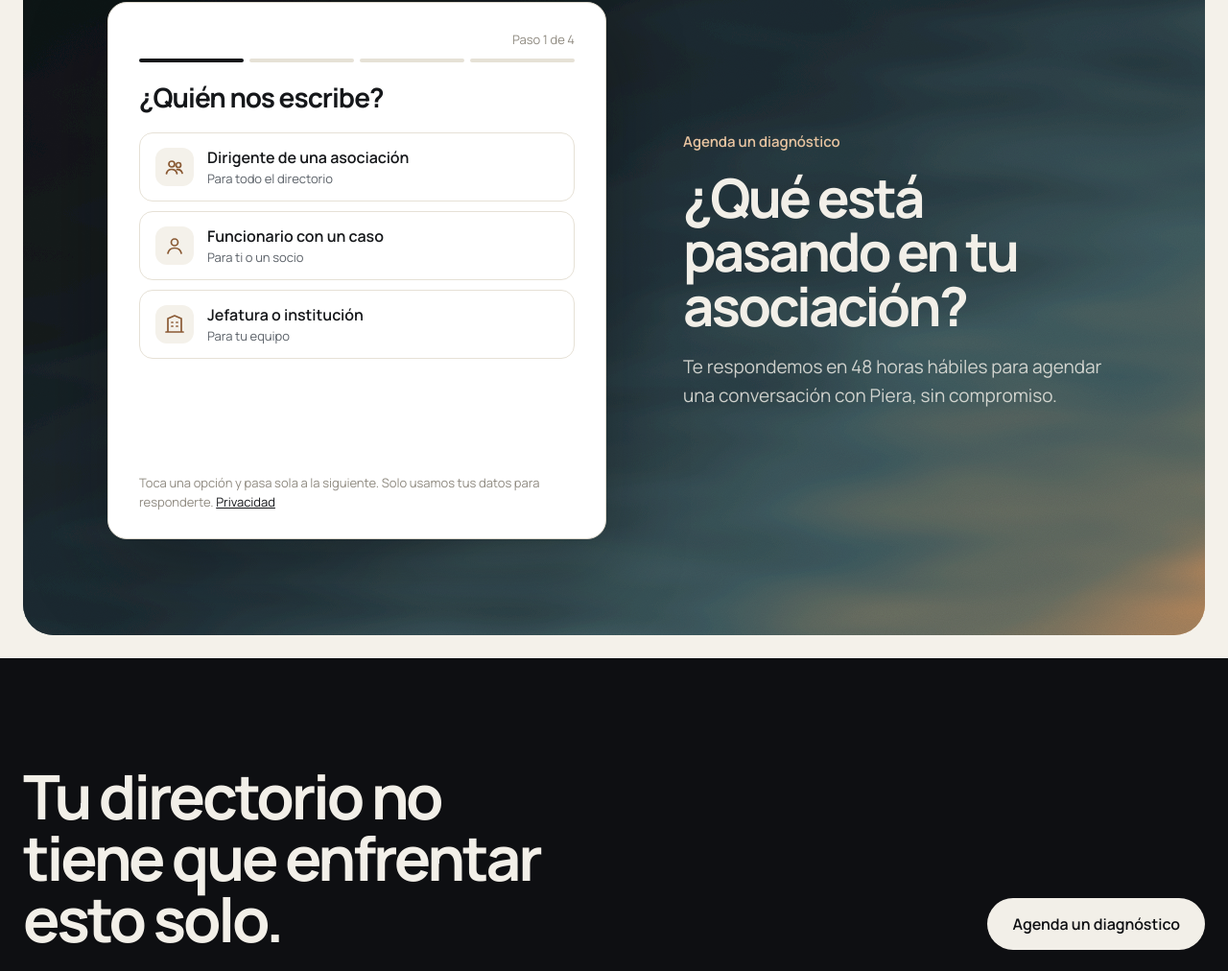
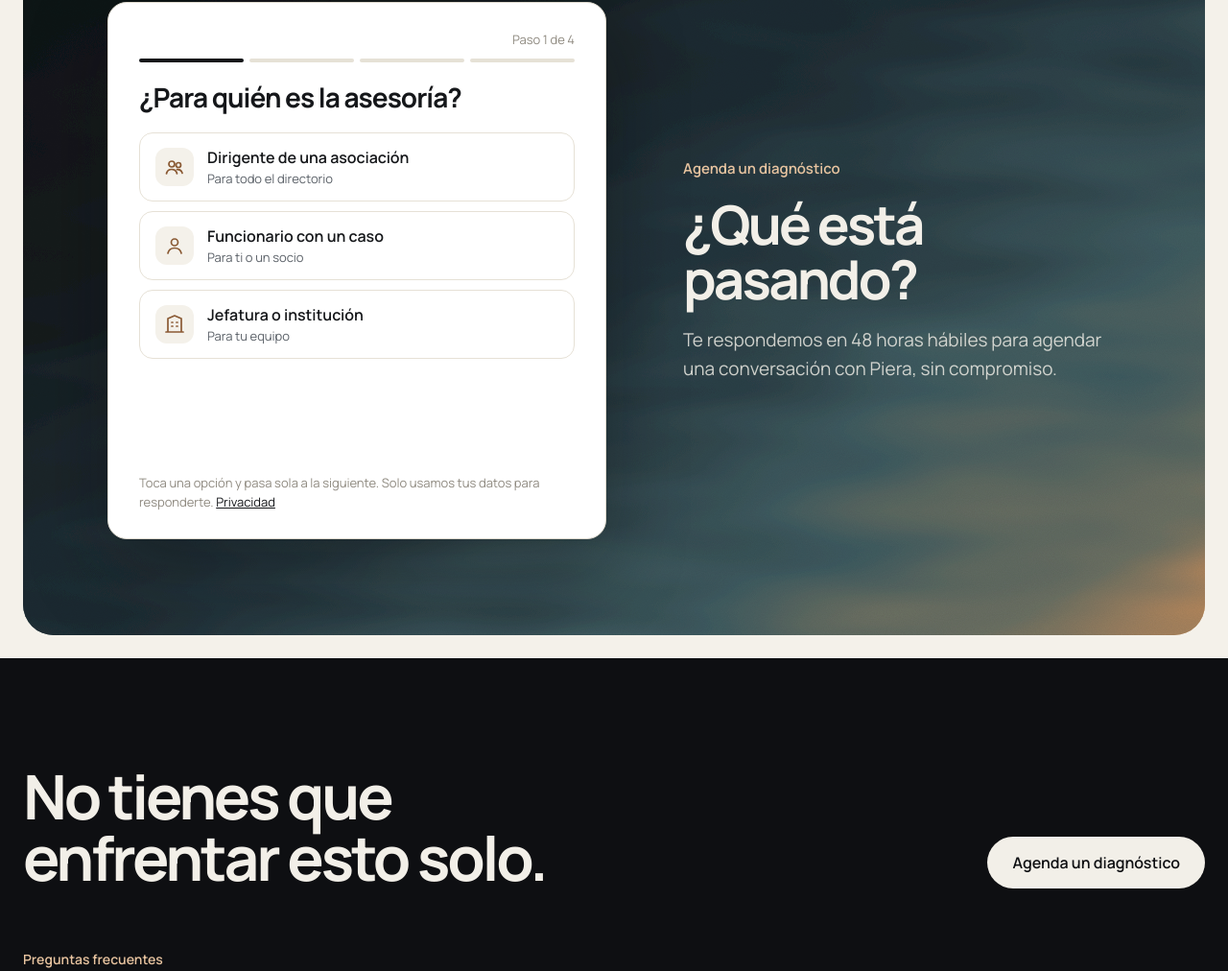
Before and after one commit to daniolmedo/fons-sitio, a plain HTML site: page index.html in a window 1280 px wide. Shown: the part 3632-4644 px from the top of the page at 96% size. Drawn offline with Linux system fonts and the light colour scheme.

Commit message:
Inicio: formulario para los tres públicos
- Título de la banda: ¿Qué está pasando?
- Cierre: No tienes que enfrentar esto solo.
- Paso 1 del formulario: ¿Para quién es la asesoría?

Co-Authored-By: Claude Opus 5.5 <noreply@anthropic.com>
Claude-Session: https://claude.ai/code/session_01SskyYoaefxhEuSS66Qpmi8

```diff
--- a/assets/site.js
+++ b/assets/site.js
@@ -162,7 +162,7 @@
     if (chosen.length) h += '<div class="ff-chosen">' + chosen.map(function (c) { return "<span>✓ " + esc(c) + "</span>"; }).join("") + "</div>";
 
     if (s.step === 1) {
-      h += '<span class="ff-q">¿Quién nos escribe?</span><div class="ff-opts">';
+      h += '<span class="ff-q">¿Para quién es la asesoría?</span><div class="ff-opts">';
       QUIEN.forEach(function (q) {
         h += '<button type="button" class="ff-opt" data-pick="quien" data-v="' + q.v + '">' + icon(q.ic) + '<span class="tx"><span class="t1">' + q.t1 + '</span><span class="t2">' + q.t2 + "</span></span></button>";
       });
--- a/index.html
+++ b/index.html
@@ -148,7 +148,7 @@ a{color:#E8C4A0}a:hover{color:#F2EFE8}
 <form class="fc-form fons-form" novalidate="" style="flex: 0 1 520px; min-width: 0; min-height: 560px; box-sizing: border-box; background: #FFFFFF; border: 1px solid #DED9CE; border-radius: 20px; padding: 28px 32px; display: flex; flex-direction: column; box-shadow: 0 30px 80px rgba(8,10,12,.35)"><noscript><p style="color:#15171A">Escríbenos a <a href="mailto:hola@fons.cl">hola@fons.cl</a>.</p></noscript></form>
 <div class="fc-text" style="flex: 1 1 360px; min-width: 0; display: flex; flex-direction: column; gap: 20px">
 <span style="font-size: 15px; font-weight: 600; color: #E8C4A0">Agenda un diagnóstico</span>
-<h2 style="margin: 0; font-family: 'Manrope', system-ui, sans-serif; font-weight: 700; font-size: clamp(36px, 4.4vw, 60px); line-height: 1; letter-spacing: -0.05em; max-width: 12ch">¿Qué está pasando en tu asociación?</h2>
+<h2 style="margin: 0; font-family: 'Manrope', system-ui, sans-serif; font-weight: 700; font-size: clamp(36px, 4.4vw, 60px); line-height: 1; letter-spacing: -0.05em; max-width: 12ch">¿Qué está pasando?</h2>
 <p style="margin: 0; font-size: 19px; line-height: 1.6; color: rgba(242,239,232,.82); max-width: 40ch">Te respondemos en 48 horas hábiles para agendar una conversación con Piera, sin compromiso.</p>
 </div>
 </div>
@@ -158,7 +158,7 @@ a{color:#E8C4A0}a:hover{color:#F2EFE8}
 <footer style="position: relative; overflow: hidden; background: #0E0F12; color: #F2EFE8">
 <div style="max-width: 1280px; margin: 0 auto; padding: 112px 24px 48px; display: flex; flex-direction: column; gap: 64px">
 <div style="display: flex; flex-wrap: wrap; gap: 32px; align-items: flex-end; justify-content: space-between">
-<h2 style="margin: 0; font-family: 'Manrope', system-ui, sans-serif; font-weight: 700; font-size: clamp(36px, 5vw, 68px); line-height: 1; letter-spacing: -0.05em; max-width: 14ch">Tu directorio no tiene que enfrentar esto solo.</h2>
+<h2 style="margin: 0; font-family: 'Manrope', system-ui, sans-serif; font-weight: 700; font-size: clamp(36px, 5vw, 68px); line-height: 1; letter-spacing: -0.05em; max-width: 14ch">No tienes que enfrentar esto solo.</h2>
 <a href="#diagnostico" style="background: #F2EFE8; color: #0E0F12; padding: 16px 26px; border-radius: 999px; text-decoration: none; font-weight: 600; font-size: 16px">Agenda un diagnóstico</a>
 </div>
 <div style="display: flex; flex-direction: column; gap: 12px">
```
